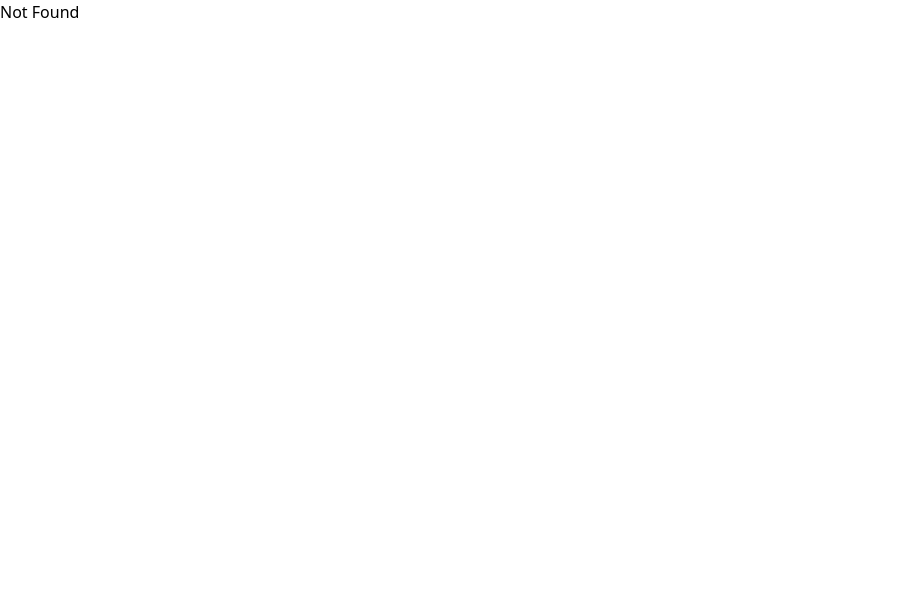
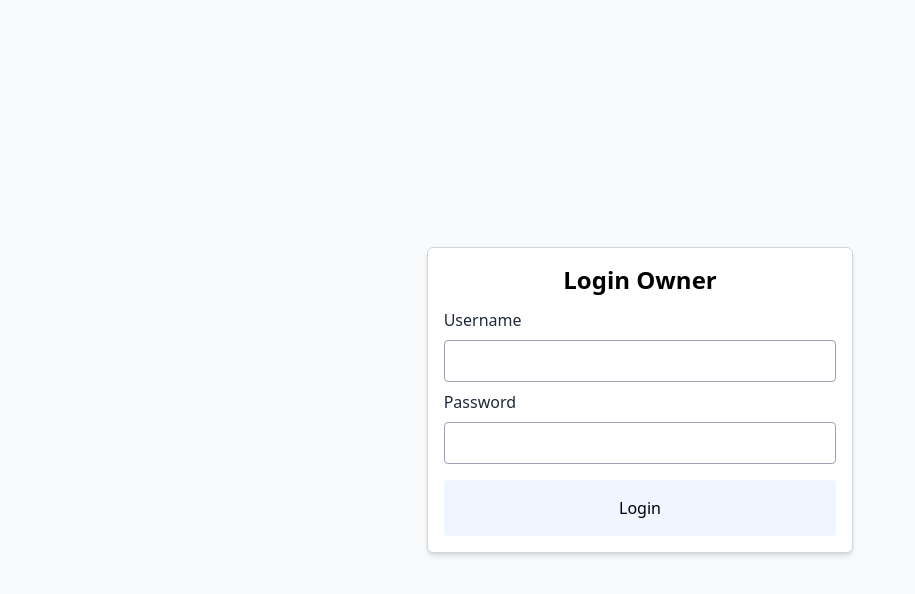
Before and after one commit to danivideda/satu-apotek-fe, a React (Vite) app: page /login in a window 1280 px wide. Shown: the top 594 px of the page, without its empty margins (0-915 px from the left). Built offline with nearby package versions, Linux system fonts and the light colour scheme.

Commit message:
feat: create the basic /login and /dashboard page

```diff
--- a/src/routeTree.gen.ts
+++ b/src/routeTree.gen.ts
@@ -9,38 +9,97 @@
 // Additionally, you should also exclude this file from your linter and/or formatter to prevent it from being checked or modified.
 
 import { Route as rootRouteImport } from './routes/__root'
+import { Route as RegisterRouteImport } from './routes/register'
+import { Route as LoginRouteImport } from './routes/login'
+import { Route as DashboardRouteRouteImport } from './routes/dashboard/route'
 import { Route as IndexRouteImport } from './routes/index'
+import { Route as DashboardIndexRouteImport } from './routes/dashboard/index'
 
+const RegisterRoute = RegisterRouteImport.update({
+  id: '/register',
+  path: '/register',
+  getParentRoute: () => rootRouteImport,
+} as any)
+const LoginRoute = LoginRouteImport.update({
+  id: '/login',
+  path: '/login',
+  getParentRoute: () => rootRouteImport,
+} as any)
+const DashboardRouteRoute = DashboardRouteRouteImport.update({
+  id: '/dashboard',
+  path: '/dashboard',
+  getParentRoute: () => rootRouteImport,
+} as any)
 const IndexRoute = IndexRouteImport.update({
   id: '/',
   path: '/',
   getParentRoute: () => rootRouteImport,
 } as any)
+const DashboardIndexRoute = DashboardIndexRouteImport.update({
+  id: '/',
+  path: '/',
+  getParentRoute: () => DashboardRouteRoute,
+} as any)
 
 export interface FileRoutesByFullPath {
   '/': typeof IndexRoute
+  '/dashboard': typeof DashboardRouteRouteWithChildren
+  '/login': typeof LoginRoute
+  '/register': typeof RegisterRoute
+  '/dashboard/': typeof DashboardIndexRoute
 }
 export interface FileRoutesByTo {
   '/': typeof IndexRoute
+  '/login': typeof LoginRoute
+  '/register': typeof RegisterRoute
+  '/dashboard': typeof DashboardIndexRoute
 }
 export interface FileRoutesById {
   __root__: typeof rootRouteImport
   '/': typeof IndexRoute
+  '/dashboard': typeof DashboardRouteRouteWithChildren
+  '/login': typeof LoginRoute
+  '/register': typeof RegisterRoute
+  '/dashboard/': typeof DashboardIndexRoute
 }
 export interface FileRouteTypes {
   fileRoutesByFullPath: FileRoutesByFullPath
-  fullPaths: '/'
+  fullPaths: '/' | '/dashboard' | '/login' | '/register' | '/dashboard/'
   fileRoutesByTo: FileRoutesByTo
-  to: '/'
-  id: '__root__' | '/'
+  to: '/' | '/login' | '/register' | '/dashboard'
+  id: '__root__' | '/' | '/dashboard' | '/login' | '/register' | '/dashboard/'
   fileRoutesById: FileRoutesById
 }
 export interface RootRouteChildren {
   IndexRoute: typeof IndexRoute
+  DashboardRouteRoute: typeof DashboardRouteRouteWithChildren
+  LoginRoute: typeof LoginRoute
+  RegisterRoute: typeof RegisterRoute
 }
 
 declare module '@tanstack/react-router' {
   interface FileRoutesByPath {
+    '/register': {
+      id: '/register'
+      path: '/register'
+      fullPath: '/register'
+      preLoaderRoute: typeof RegisterRouteImport
+      parentRoute: typeof rootRouteImport
+    }
+    '/login': {
+      id: '/login'
+      path: '/login'
+      fullPath: '/login'
+      preLoaderRoute: typeof LoginRouteImport
+      parentRoute: typeof rootRouteImport
+    }
+    '/dashboard': {
+      id: '/dashboard'
+      path: '/dashboard'
+      fullPath: '/dashboard'
+      preLoaderRoute: typeof DashboardRouteRouteImport
+      parentRoute: typeof rootRouteImport
+    }
     '/': {
       id: '/'
       path: '/'
@@ -48,11 +107,33 @@ declare module '@tanstack/react-router' {
       preLoaderRoute: typeof IndexRouteImport
       parentRoute: typeof rootRouteImport
     }
+    '/dashboard/': {
+      id: '/dashboard/'
+      path: '/'
+      fullPath: '/dashboard/'
+      preLoaderRoute: typeof DashboardIndexRouteImport
+      parentRoute: typeof DashboardRouteRoute
+    }
   }
 }
 
+interface DashboardRouteRouteChildren {
+  DashboardIndexRoute: typeof DashboardIndexRoute
+}
+
+const DashboardRouteRouteChildren: DashboardRouteRouteChildren = {
+  DashboardIndexRoute: DashboardIndexRoute,
+}
+
+const DashboardRouteRouteWithChildren = DashboardRouteRoute._addFileChildren(
+  DashboardRouteRouteChildren,
+)
+
 const rootRouteChildren: RootRouteChildren = {
   IndexRoute: IndexRoute,
+  DashboardRouteRoute: DashboardRouteRouteWithChildren,
+  LoginRoute: LoginRoute,
+  RegisterRoute: RegisterRoute,
 }
 export const routeTree = rootRouteImport
   ._addFileChildren(rootRouteChildren)
--- /dev/null
+++ b/src/routes/dashboard/index.tsx
@@ -0,0 +1,9 @@
+import { createFileRoute } from '@tanstack/react-router'
+
+export const Route = createFileRoute('/dashboard/')({
+  component: RouteComponent,
+})
+
+function RouteComponent() {
+  return <div>Hello "/dashboard"!</div>
+}
--- /dev/null
+++ b/src/routes/dashboard/route.tsx
@@ -0,0 +1,19 @@
+import { createFileRoute, Outlet } from '@tanstack/react-router'
+
+export const Route = createFileRoute('/dashboard')({
+  component: RouteComponent,
+})
+
+function RouteComponent() {
+  return (
+    <div className="flex min-h-screen">
+      <nav className="flex-1 bg-gray-50 border border-solid">
+        <div>Homepage</div>
+        <div>Profile</div>
+      </nav>
+      <div className="flex-8">
+        <Outlet />
+      </div>
+    </div>
+  )
+}
--- a/src/routes/index.tsx
+++ b/src/routes/index.tsx
@@ -1,4 +1,4 @@
-import { createFileRoute } from '@tanstack/react-router'
+import { createFileRoute, Link } from '@tanstack/react-router'
 
 export const Route = createFileRoute('/')({ component: Home })
 
@@ -7,7 +7,12 @@ function Home() {
     <div className="p-8">
       <h1 className="text-4xl font-bold">Welcome to TanStack Start</h1>
       <p className="mt-4 text-lg">
-        Edit <code>src/routes/index.tsx</code> to get started.
+        <Link to="/login" className="block">
+          Login
+        </Link>
+        <Link to="/register" className="block">
+          register
+        </Link>
       </p>
     </div>
   )
--- /dev/null
+++ b/src/routes/login.tsx
@@ -0,0 +1,96 @@
+import { createFileRoute, useNavigate } from '@tanstack/react-router'
+import React, { useState } from 'react'
+
+export const Route = createFileRoute('/login')({
+  component: RouteComponent,
+})
+
+function FormComponent() {
+  const navigate = useNavigate()
+
+  const [username, setUsername] = useState('')
+  const [password, setPassword] = useState('')
+
+  function handleChangeUsername(e: React.ChangeEvent<HTMLInputElement>) {
+    setUsername(e.target.value)
+  }
+  function handleChangePassword(e: React.ChangeEvent<HTMLInputElement>) {
+    setPassword(e.target.value)
+  }
+  async function handleSubmit(e: React.SubmitEvent<HTMLFormElement>) {
+    e.preventDefault()
+
+    try {
+      const response = await fetch(
+        'http://localhost:8080/v1/auth/owners/login',
+        {
+          method: 'POST',
+          headers: {
+            'Content-Type': 'application/json',
+          },
+          body: JSON.stringify({
+            username: username,
+            password: password,
+          }),
+          credentials: 'include',
+        },
+      )
+      if (!response.ok) {
+        const result = await response.json()
+        console.log(result)
+      } else {
+        navigate({ to: '/dashboard' })
+      }
+    } catch (error) {
+      console.log(error)
+    }
+  }
+
+  return (
+    <form
+      className="flex flex-col justify-between mt-3 h-full"
+      onSubmit={handleSubmit}
+    >
+      <div className="flex flex-col justify-start gap-2">
+        <label className="flex flex-col items-start">
+          <span className="text-md text-gray-800 mb-2">Username</span>
+          <input
+            name="username"
+            type="text"
+            value={username}
+            onChange={handleChangeUsername}
+            className="w-full border border-solid border-gray-400 p-2 rounded-sm"
+          />
+        </label>
+        <label className="flex flex-col items-start">
+          <span className="text-md text-gray-800 mb-2">Password</span>
+          <input
+            name="password"
+            type="password"
+            value={password}
+            onChange={handleChangePassword}
+            className="w-full border border-solid border-gray-400 p-2 rounded-sm"
+          />
+        </label>
+      </div>
+      <button type="submit" className="w-full mt-4 bg-blue-50 p-4 rounded-sm cursor-pointer hover:bg-blue-200">
+        Login
+      </button>
+    </form>
+  )
+}
+
+function RouteComponent() {
+  return (
+    <div className="bg-gray-50 h-screen">
+      <div className="container mx-auto h-full">
+        <div className="flex flex-col justify-center h-full w-full">
+          <div className="flex flex-col min-h-1/3 w-1/3 mx-auto border border-solid border-gray-300 bg-white rounded-md shadow-md p-4">
+            <div className="text-2xl font-bold text-center">Login Owner</div>
+            <FormComponent />
+          </div>
+        </div>
+      </div>
+    </div>
+  )
+}
--- /dev/null
+++ b/src/routes/register.tsx
@@ -0,0 +1,9 @@
+import { createFileRoute } from '@tanstack/react-router'
+
+export const Route = createFileRoute('/register')({
+  component: RouteComponent,
+})
+
+function RouteComponent() {
+  return <div>Hello "/register"!</div>
+}
```
